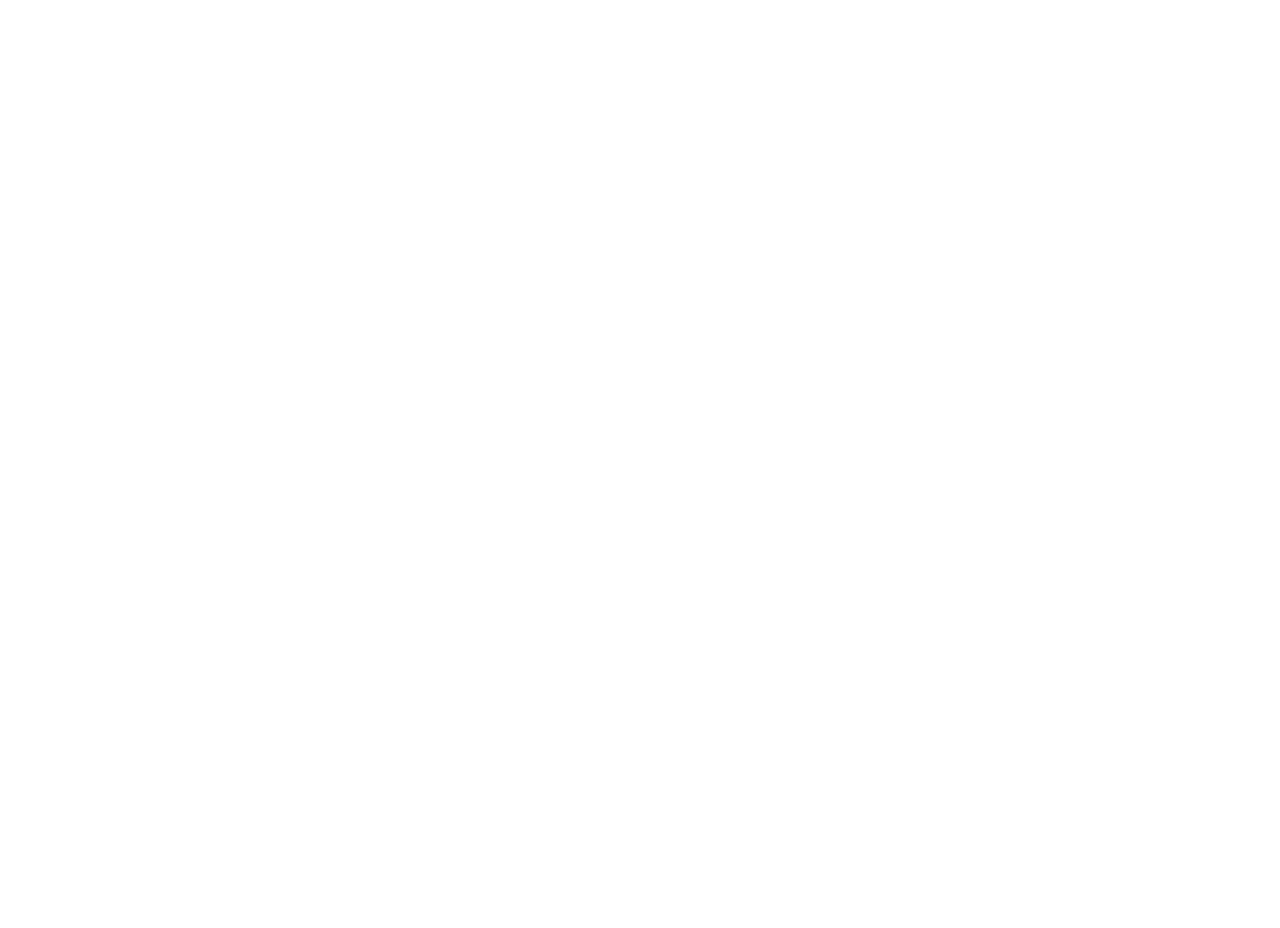
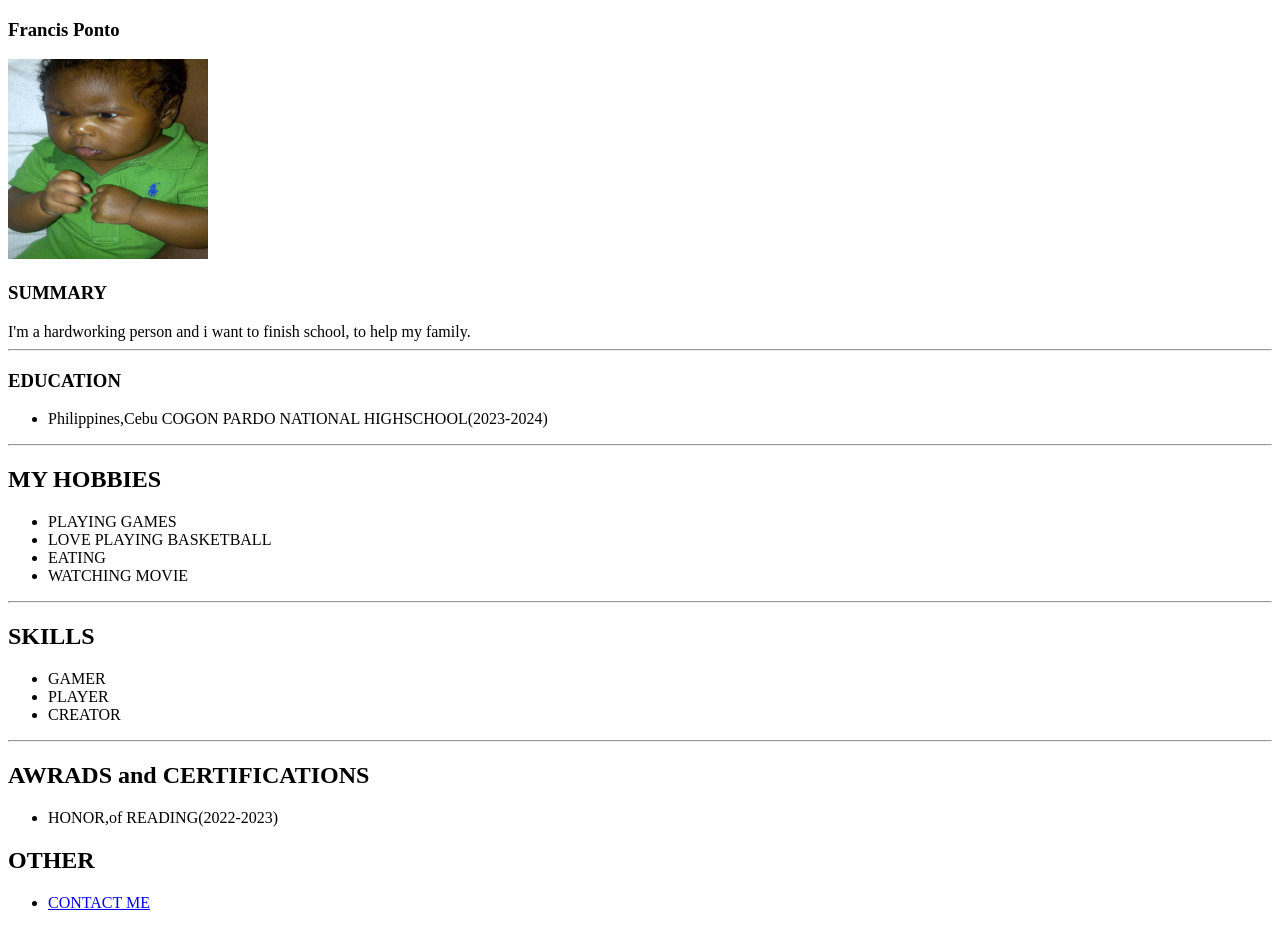
Before and after one commit to Pogi-web143/html.ponto, a plain HTML site: page index.html in a window 1280 px wide. Before the commit the page ends 800 px from the top, so only its background shows below. Drawn offline with Linux system fonts and the light colour scheme.

Commit message:
Add files via upload

```diff
--- a/index.html
+++ b/index.html
@@ -1,15 +1,43 @@
-<!-- TODO 1: Create the HTML Boilerplate -->
-
-<!-- TODO 2: Add Your previous projects' HTML into the public folder -->
-
-<!-- TODO 3: Take screenshots of your project previews and add the images to the images folder -->
-
-<!-- TODO 4: Add titles/subtitles etc. -->
-
-<!-- TODO 5: Add a link to the project pages -->
-
-<!-- TODO 6: Add images to show the project previews
-HINT for TODO 6: You can use the height attribute set to 200 to make the image smaller:
-https://developer.mozilla.org/en-US/docs/Web/HTML/Element/img#attr-height -->
-
-<!-- TODO 7: Add the Contact Me and About Me page links -->
+<!DOCTYPE html>
+<html lang="en">
+<head>
+    <meta charset="UTF-8">
+    <meta name="viewport" content="width=device-width, initial-scale=1.0">
+    <title>My Resume</title>
+</head>
+<body>
+    <h3>Francis Ponto</h3>
+    <img src="baby.jpg" alt="" style="height: 200px; width: 200px;">
+    <h3>SUMMARY</h3>
+    I'm a hardworking person and i want to finish school, to help my family.
+    <hr>
+    <h3>EDUCATION</h3>
+    <ul>
+        <li>Philippines,Cebu COGON PARDO NATIONAL HIGHSCHOOL(2023-2024) </li>
+    </ul>
+    <hr>
+    <h2>MY HOBBIES</h2>
+    <ul>
+        <li>PLAYING GAMES</li>
+        <li>LOVE PLAYING BASKETBALL</li>
+        <li>EATING</li>
+        <li>WATCHING MOVIE</li>
+    </ul>
+    <hr>
+    <h2>SKILLS</h2>
+    <ul>
+        <li>GAMER</li>
+        <li>PLAYER</li>
+        <li>CREATOR</li>
+    </ul>
+    <hr>
+    <h2>AWRADS and CERTIFICATIONS</h2>
+    <ul>
+        <li>HONOR,of READING(2022-2023)</li>
+    </ul>
+    <h2>OTHER</h2>
+    <ul>
+        <li><a href="../Pogi.html">CONTACT ME</a></li>
+    </ul>
+</body>
+</html>
```
Also changed, not shown: Basic-Resume-Template-Word.webp (added), baby.jpg (added).
